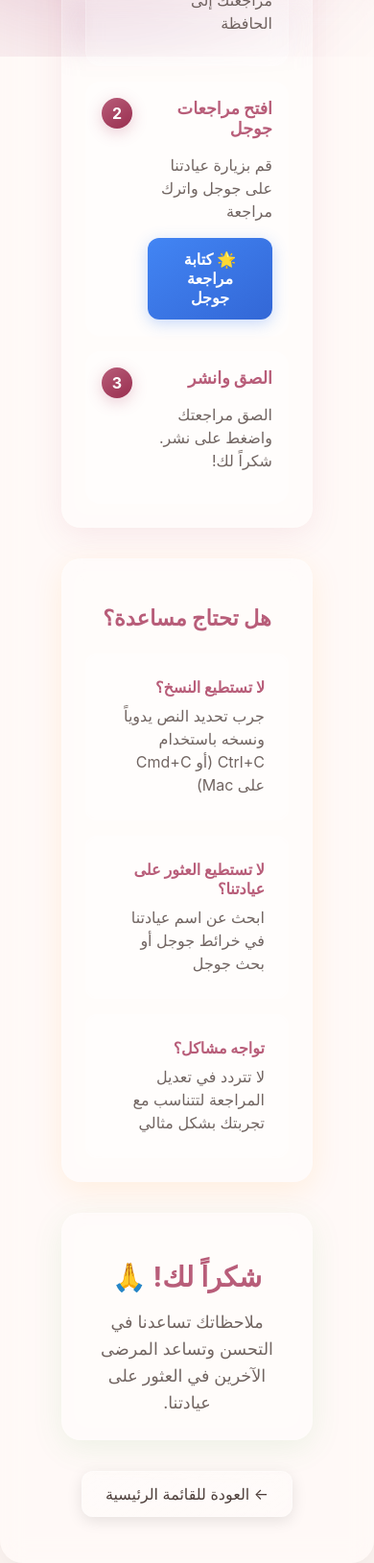
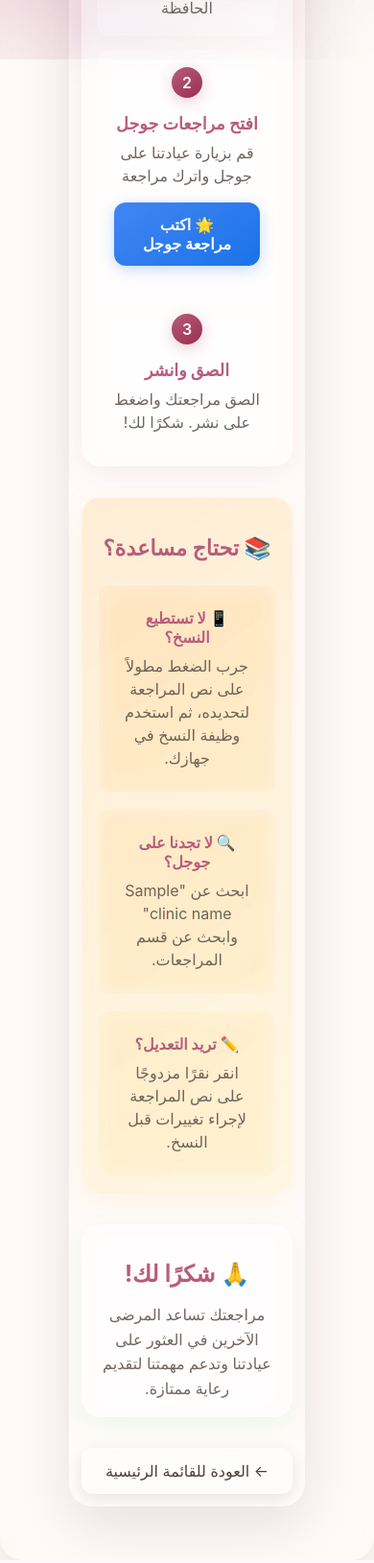
Before and after one commit to Saleh-Abd-Elrahman/Clinic_Rev, a FastAPI app: template templates/ar/review_helper.html in a window 390 px wide. Shown: the whole page at 96% size. Run offline with FastAPI, Linux system fonts and the light colour scheme; the template is opened without the code that fills it: most values are stand-ins (such as "Sample title", 1, 10 or a date in 2020).

Commit message:
HTML File Adjust 13

```diff
--- a/templates/ar/review_helper.html
+++ b/templates/ar/review_helper.html
@@ -16,7 +16,7 @@
   </label>
 </div>
 
-
+<div class="review-helper-section">
     <h1 class="title-color">📝 مراجعتك جاهزة!</h1>
     <p class="instruction">انسخ مراجعتك أدناه والصقها في مراجعات جوجل</p>
 
@@ -48,11 +48,11 @@
                     {% if google_place_id %}
                     <a href="https://search.google.com/local/writereview?placeid={{ google_place_id }}"
                        target="_blank" class="google-btn">
-                        🌟 كتابة مراجعة جوجل
+                        🌟 اكتب مراجعة جوجل
                     </a>
                     {% else %}
                     <a href="https://www.google.com/search?q={{ clinic_name|urlencode }}+reviews" target="_blank" class="google-btn">
-                        🌟 البحث عن {{ clinic_name }} في جوجل
+                        🌟 ابحث عن {{ clinic_name }} على جوجل
                     </a>
                     {% endif %}
                 </div>
@@ -62,40 +62,39 @@
                 <span class="step-number">3</span>
                 <div class="step-content">
                     <strong>الصق وانشر</strong>
-                    <p>الصق مراجعتك واضغط على نشر. شكراً لك!</p>
+                    <p>الصق مراجعتك واضغط على نشر. شكرًا لك!</p>
                 </div>
             </div>
         </div>
     </div>
 
     <div class="help-section">
-        <h3>هل تحتاج مساعدة؟</h3>
+        <h3>📚 تحتاج مساعدة؟</h3>
         <div class="help-tips">
             <div class="tip">
-                <strong>لا تستطيع النسخ؟</strong>
-                <p>جرب تحديد النص يدوياً ونسخه باستخدام Ctrl+C (أو Cmd+C على Mac)</p>
+                <strong>📱 لا تستطيع النسخ؟</strong>
+                <p>جرب الضغط مطولاً على نص المراجعة لتحديده، ثم استخدم وظيفة النسخ في جهازك.</p>
             </div>
-
             <div class="tip">
-                <strong>لا تستطيع العثور على عيادتنا؟</strong>
-                <p>ابحث عن اسم عيادتنا في خرائط جوجل أو بحث جوجل</p>
+                <strong>🔍 لا تجدنا على جوجل؟</strong>
+                <p>ابحث عن "{{ clinic_name }}" وابحث عن قسم المراجعات.</p>
             </div>
-
             <div class="tip">
-                <strong>تواجه مشاكل؟</strong>
-                <p>لا تتردد في تعديل المراجعة لتتناسب مع تجربتك بشكل مثالي</p>
+                <strong>✏️ تريد التعديل؟</strong>
+                <p>انقر نقرًا مزدوجًا على نص المراجعة لإجراء تغييرات قبل النسخ.</p>
             </div>
         </div>
     </div>
 
     <div class="thank-you">
-        <h2>شكراً لك! 🙏</h2>
-        <p>ملاحظاتك تساعدنا في التحسن وتساعد المرضى الآخرين في العثور على عيادتنا.</p>
+        <h2>🙏 شكرًا لك!</h2>
+        <p>مراجعتك تساعد المرضى الآخرين في العثور على عيادتنا وتدعم مهمتنا لتقديم رعاية ممتازة.</p>
     </div>
 
     <div class="navigation">
         <a href="/main-selection" class="back-btn">← العودة للقائمة الرئيسية</a>
     </div>
+</div>
 
 <script>
 document.addEventListener('DOMContentLoaded', function() {
@@ -243,6 +242,7 @@
     border-radius: 24px;
     box-shadow: 0 20px 60px rgba(0, 0, 0, 0.1);
     animation: fadeIn 1.2s ease;
+    min-height: calc(100vh - 4rem);
 }
 
 .title-color {
@@ -304,7 +304,6 @@
     -ms-user-select: all;
     transition: all 0.3s ease;
     direction: rtl;
-    text-align: right;
 }
 
 .review-text:hover {
@@ -384,12 +383,12 @@
 
 .step {
     display: flex;
+    gap: 1rem;
     align-items: flex-start;
-    gap: 1rem;
-    padding: 1.5rem;
     background: rgba(255, 255, 255, 0.1);
     backdrop-filter: blur(10px);
-    border-radius: 16px;
+    padding: 1.5rem;
+    border-radius: 12px;
     border: 1px solid rgba(255, 255, 255, 0.2);
     transition: all 0.3s ease;
     direction: rtl;
@@ -402,24 +401,22 @@
 }
 
 .step-number {
-    background: linear-gradient(145deg, var(--accent1), var(--accent2));
-    color: white;
-    width: 2.5rem;
-    height: 2.5rem;
-    border-radius: 50%;
     display: flex;
     align-items: center;
     justify-content: center;
-    font-weight: bold;
-    font-size: 1.1rem;
+    width: 2rem;
+    height: 2rem;
+    background: linear-gradient(145deg, var(--accent1), var(--accent2));
+    color: white;
+    border-radius: 50%;
+    font-weight: 600;
+    font-size: 1rem;
     flex-shrink: 0;
     box-shadow: 0 4px 16px rgba(184, 93, 121, 0.3);
-    order: 2;
 }
 
 .step-content {
     flex: 1;
-    order: 1;
 }
 
 .step-content strong {
@@ -427,25 +424,25 @@
     color: var(--title);
     margin-bottom: 0.5rem;
     font-size: 1.1rem;
-    text-align: right;
 }
 
 .step-content p {
     color: var(--text);
-    margin-bottom: 1rem;
+    margin: 0;
     opacity: 0.8;
     line-height: 1.5;
-    text-align: right;
 }
 
 .google-btn {
-    background: linear-gradient(145deg, #4285f4, #3367d6);
+    display: inline-block;
+    background: linear-gradient(145deg, #4285f4, #1a73e8);
     color: white;
     text-decoration: none;
     padding: 0.8rem 1.5rem;
     border-radius: 12px;
     font-weight: 600;
-    display: inline-block;
+    font-size: 1rem;
+    margin-top: 1rem;
     transition: all 0.3s ease;
     box-shadow: 0 4px 16px rgba(66, 133, 244, 0.3);
 }
@@ -453,10 +450,11 @@
 .google-btn:hover {
     transform: translateY(-2px);
     box-shadow: 0 6px 20px rgba(66, 133, 244, 0.4);
+    background: linear-gradient(145deg, #1a73e8, #1557b0);
 }
 
 .help-section {
-    background: var(--card-bg);
+    background: linear-gradient(145deg, rgba(255, 152, 0, 0.15), rgba(255, 193, 7, 0.1));
     backdrop-filter: blur(12px);
     border: 1px solid rgba(255, 255, 255, 0.2);
     border-radius: 20px;
@@ -500,7 +498,6 @@
     color: var(--title);
     margin-bottom: 0.5rem;
     font-size: 1rem;
-    text-align: right;
 }
 
 .tip p {
@@ -508,7 +505,6 @@
     margin: 0;
     opacity: 0.8;
     line-height: 1.5;
-    text-align: right;
 }
 
 .thank-you {
@@ -567,23 +563,21 @@
     min-height: 150px;
     padding: 1rem;
     border: 1px solid rgba(255, 255, 255, 0.3);
-    border-radius: 8px;
-    font-family: inherit;
-    font-size: inherit;
-    line-height: inherit;
+    border-radius: 12px;
     background: rgba(255, 255, 255, 0.1);
     backdrop-filter: blur(10px);
     color: var(--text);
+    font-size: 1rem;
+    line-height: 1.6;
     resize: vertical;
-    margin-bottom: 1rem;
+    font-family: inherit;
     direction: rtl;
-    text-align: right;
 }
 
 .edit-textarea:focus {
     outline: none;
     border-color: var(--accent1);
-    box-shadow: 0 0 0 3px rgba(184, 93, 121, 0.2);
+    box-shadow: 0 0 0 2px rgba(184, 93, 121, 0.2);
 }
 
 .edit-buttons {
@@ -633,10 +627,12 @@
     to { opacity: 1; transform: translateY(0); }
 }
 
-/* Mobile optimizations */
+/* Mobile responsive styles */
 @media (max-width: 768px) {
     .review-helper-section {
         padding: 1rem;
+        margin: 1rem;
+        min-height: calc(100vh - 2rem);
     }
 
     .title-color {
@@ -661,22 +657,69 @@
         font-size: 1rem;
     }
 
+    .actions-section {
+        padding: 1.5rem;
+    }
+
     .steps {
         gap: 1rem;
     }
 
     .step {
         padding: 1rem;
+        flex-direction: column;
+        text-align: center;
+        gap: 0.5rem;
     }
 
     .step-number {
-        width: 2rem;
-        height: 2rem;
+        align-self: center;
+        margin-bottom: 0.5rem;
+    }
+
+    .help-section {
+        padding: 1.5rem;
+    }
+
+    .thank-you {
+        padding: 1.5rem;
+    }
+
+    .thank-you h2 {
+        font-size: 1.5rem;
+    }
+
+    .thank-you p {
         font-size: 1rem;
     }
+}
 
-    .actions-section, .help-section, .thank-you {
-        padding: 1.5rem;
+/* Ensure proper scrolling on mobile */
+@media (max-width: 480px) {
+    .review-helper-section {
+        padding: 0.8rem;
+        margin: 0.5rem;
+        min-height: calc(100vh - 1rem);
+    }
+
+    .title-color {
+        font-size: 1.8rem;
+    }
+
+    .review-display {
+        padding: 1rem;
+    }
+
+    .actions-section {
+        padding: 1rem;
+    }
+
+    .help-section {
+        padding: 1rem;
+    }
+
+    .thank-you {
+        padding: 1rem;
     }
 }
 </style>
```
Also changed, not shown: templates/ar/review_selection.html (+97 -1 lines), templates/en/review_helper.html (+88 -37 lines), templates/en/review_selection.html (+97 -1 lines), clinic_reviews.db.
